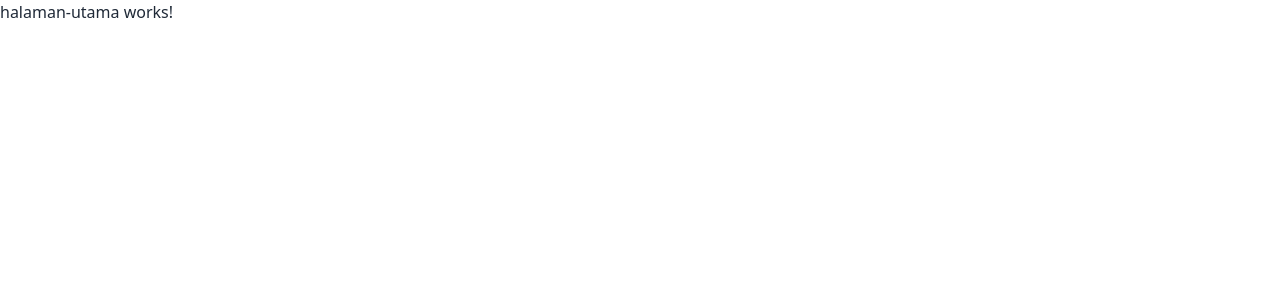
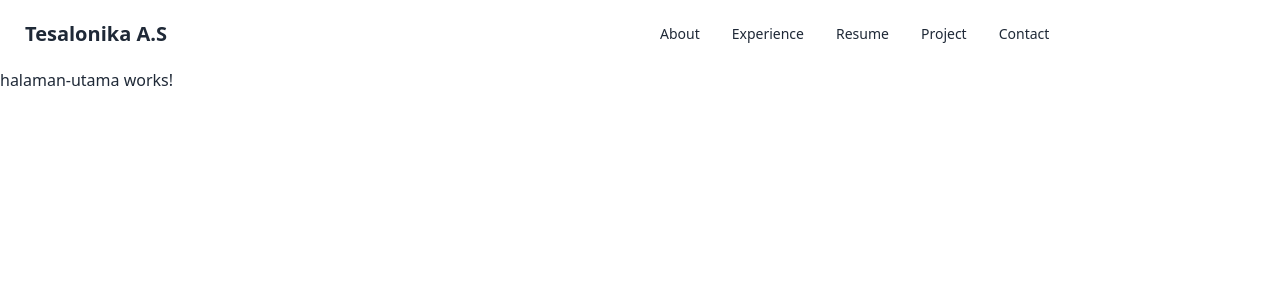
Before and after one commit to imtesalonika/portfolio-tesalonika, an Angular app: page / in a window 1280 px wide. Shown: the top 300 px of the page. Built offline with nearby package versions, Linux system fonts and the light colour scheme.

Commit message:
menambahkan navbar html

```diff
--- a/src/app/app.component.html
+++ b/src/app/app.component.html
@@ -1,2 +1,2 @@
-
+<app-navbar></app-navbar>
 <router-outlet></router-outlet>
--- a/src/app/app.component.ts
+++ b/src/app/app.component.ts
@@ -1,12 +1,13 @@
 import { CommonModule } from '@angular/common';
 import { Component } from '@angular/core';
 import { RouterLink, RouterLinkActive, RouterOutlet } from '@angular/router';
+import {NavbarComponent} from "./navbar/navbar.component";
 
 
 @Component({
   selector: 'app-root',
   standalone: true,
-  imports: [CommonModule, RouterOutlet, RouterLink, RouterLinkActive],
+  imports: [CommonModule, RouterOutlet, RouterLink, RouterLinkActive, NavbarComponent],
   templateUrl: './app.component.html',
   styleUrls: ['./app.component.css']
 })
--- a/src/app/app.routes.ts
+++ b/src/app/app.routes.ts
@@ -1,6 +1,7 @@
 import { Routes } from '@angular/router';
 import { HalamanLoginComponent } from './halaman-login/halaman-login.component';
 import { HalamanUtamaComponent } from './halaman-utama/halaman-utama.component';
+import { NavbarComponent } from './navbar/navbar.component';
 
 
 export const routes: Routes = [
--- /dev/null
+++ b/src/app/navbar/navbar.component.html
@@ -0,0 +1,32 @@
+<div>
+  <div class="navbar bg-base-100">
+    <div class="navbar-start">
+      <div class="dropdown">
+        <div tabindex="0" role="button" class="btn btn-ghost lg:hidden">
+          <svg xmlns="http://www.w3.org/2000/svg" class="h-5 w-5" fill="none" viewBox="0 0 24 24" stroke="currentColor"><path stroke-linecap="round" stroke-linejoin="round" stroke-width="2" d="M4 6h16M4 12h8m-8 6h16" /></svg>
+        </div>
+        <ul tabindex="0" class="menu menu-sm dropdown-content mt-3 z-[1] p-2 shadow bg-base-100 rounded-box w-52">
+          <li><a>About</a></li>
+          <li><a>Experience</a></li>
+          <li><a>Resume</a></li>
+          <li><a>Project</a></li>
+          <li><a>Contact</a></li>
+        </ul>
+      </div>
+      <a class="btn btn-ghost text-xl">Tesalonika A.S</a>
+    </div>
+    <div class="navbar-center hidden lg:flex">
+      <ul class="menu menu-horizontal px-1">
+        <li><a>About</a></li>
+        <li><a>Experience</a></li>
+        <li><a>Resume</a></li>
+        <li><a>Project</a></li>
+        <li><a>Contact</a></li>
+      </ul>
+    </div>
+    <!--  <div class="navbar-end">-->
+    <!--    <a class="btn">Button</a>-->
+    <!--  </div>-->
+  </div>
+
+</div>
```
Also changed, not shown: src/app/navbar/navbar.component.ts (added, +12 -0 lines), src/app/halaman-utama/halaman-utama.component.ts (indentation only), src/app/navbar/navbar.component.css (added).
